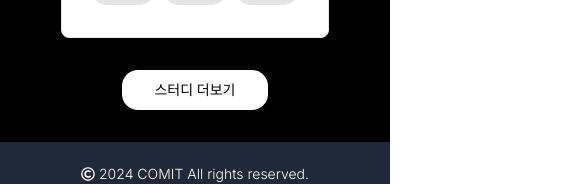
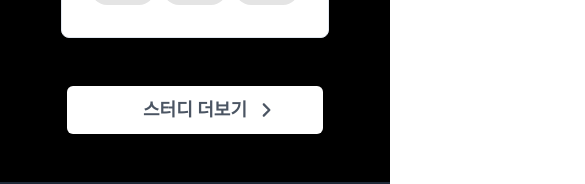
Before and after one commit to skku-comit/comit-website, a Next.js app: page / in a window 390 px wide. Shown: the part 3484-3668 px from the top of the page, 585 px wide, since content can reach past the window. Built offline with nearby package versions, Linux system fonts and the light colour scheme.

Commit message:
style: change divide layout with dark and light

```diff
--- /dev/null
+++ b/app/(main)/(dark)/layout.tsx
@@ -0,0 +1,11 @@
+export default function DarkLayout({
+  children
+}: {
+  children: React.ReactNode
+}) {
+  return (
+    <main className="flex min-h-dvh w-full flex-1 flex-col items-center bg-black">
+      {children}
+    </main>
+  )
+}
--- a/app/(main)/login/page.tsx
+++ b/app/(main)/(dark)/login/page.tsx
@@ -39,7 +39,7 @@ export default function Login() {
   }
 
   return (
-    <div className="flex max-h-lvh w-full justify-center bg-black pb-20 pt-8 text-white">
+    <div className="flex max-h-lvh w-full justify-center bg-black pt-8 text-white">
       <form
         onSubmit={handleSubmit(onSubmit)}
         className="flex w-[480px] flex-col items-center gap-4 rounded-[32px] bg-[#121212] p-8 pb-8 sm:p-16"
--- a/app/(main)/signup/page.tsx
+++ b/app/(main)/(dark)/signup/page.tsx
@@ -41,7 +41,7 @@ export default function Signup() {
   }
 
   return (
-    <div className="flex w-full justify-center bg-black pb-20 pt-8 text-white">
+    <div className="flex w-full justify-center bg-black pt-8 text-white">
       <form
         onSubmit={handleSubmit(onSubmit)}
         className="flex w-[480px] flex-col items-center gap-4 rounded-[32px] bg-[#121212] p-8 pb-8 sm:p-16"
--- a/app/(main)/clubroom/page.tsx
+++ b/app/(main)/(light)/clubroom/page.tsx
@@ -29,7 +29,7 @@ export default function Clubroom() {
         title="Clubroom"
         description="CoMit의 동아리방을 소개합니다!"
       />
-      <div className="flex items-center gap-12 flex-row-reverse space-x-reverse max-md:flex-col mb-12">
+      <div className="mb-12 flex flex-row-reverse items-center gap-12 space-x-reverse max-md:flex-col">
         <div className="flex justify-center max-md:w-[90%]">
           <Image
             src={clubroomImg}
--- /dev/null
+++ b/app/(main)/(light)/layout.tsx
@@ -0,0 +1,11 @@
+export default function LightLayout({
+  children
+}: {
+  children: React.ReactNode
+}) {
+  return (
+    <main className="flex min-h-dvh w-[1280px] flex-1 flex-col items-center">
+      {children}
+    </main>
+  )
+}
--- a/app/(main)/study/page.tsx
+++ b/app/(main)/(light)/study/page.tsx
@@ -62,11 +62,11 @@ export default function Study() {
             </DialogContent>
           </Dialog>
         ))}
-        </div>
+      </div>
 
-        <Button asChild className="my-8 font-semibold">
-          <Link href="study/open">스터디 개설하기</Link>
-        </Button>
+      <Button asChild className="my-12 w-60 py-6 text-lg font-semibold">
+        <Link href="study/open">스터디 개설하기</Link>
+      </Button>
     </>
   )
 }
--- a/app/(main)/layout.tsx
+++ b/app/(main)/layout.tsx
@@ -7,11 +7,11 @@ export default function MainLayout({
   children: React.ReactNode
 }) {
   return (
-    <div className="flex min-h-dvh flex-col items-center overflow-x-hidden">
+    <div className="flex min-h-dvh flex-col items-center">
       <Header />
-      <main className="mt-20 flex w-full flex-1 flex-col items-center">
+      <div className="mt-20 flex w-full justify-center">
         {children}
-      </main>
+      </div>
       <Footer />
     </div>
   )
--- a/app/(main)/page.tsx
+++ b/app/(main)/page.tsx
@@ -16,6 +16,7 @@ import {
   CarouselNext,
   CarouselPrevious
 } from '@/components/ui/carousel'
+import { FaAngleRight } from 'react-icons/fa6'
 
 export default function Home() {
   const plugin = useRef(Autoplay({ delay: 2500 }))
@@ -134,10 +135,13 @@ export default function Home() {
             </div>
             <Button
               variant="outline"
-              className="my-8 px-8 rounded-2xl border-none text-black md:hidden"
+              className="relative my-12 w-64 border-none py-6 text-lg font-semibold text-gray-600 md:hidden"
               asChild
             >
-              <Link href="/study">스터디 더보기</Link>
+              <Link href="/study">
+                스터디 더보기
+                <FaAngleRight className='absolute right-12 text-gray-600'/>
+              </Link>
             </Button>
           </div>
         </div>
```
Also changed, not shown: app/(main)/(light)/about/page.tsx (renamed from app/(main)/about/page.tsx), app/(main)/(light)/study/open/page.tsx (renamed from app/(main)/study/open/page.tsx).
